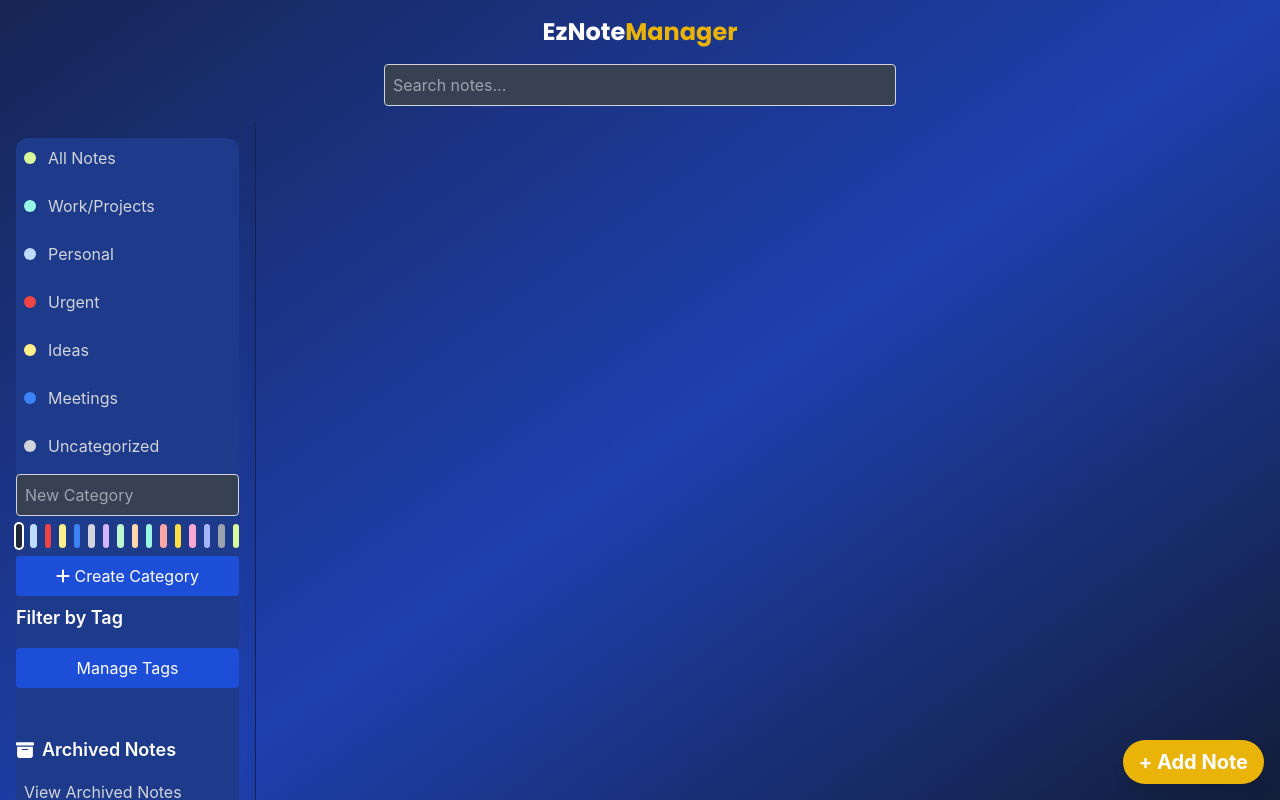
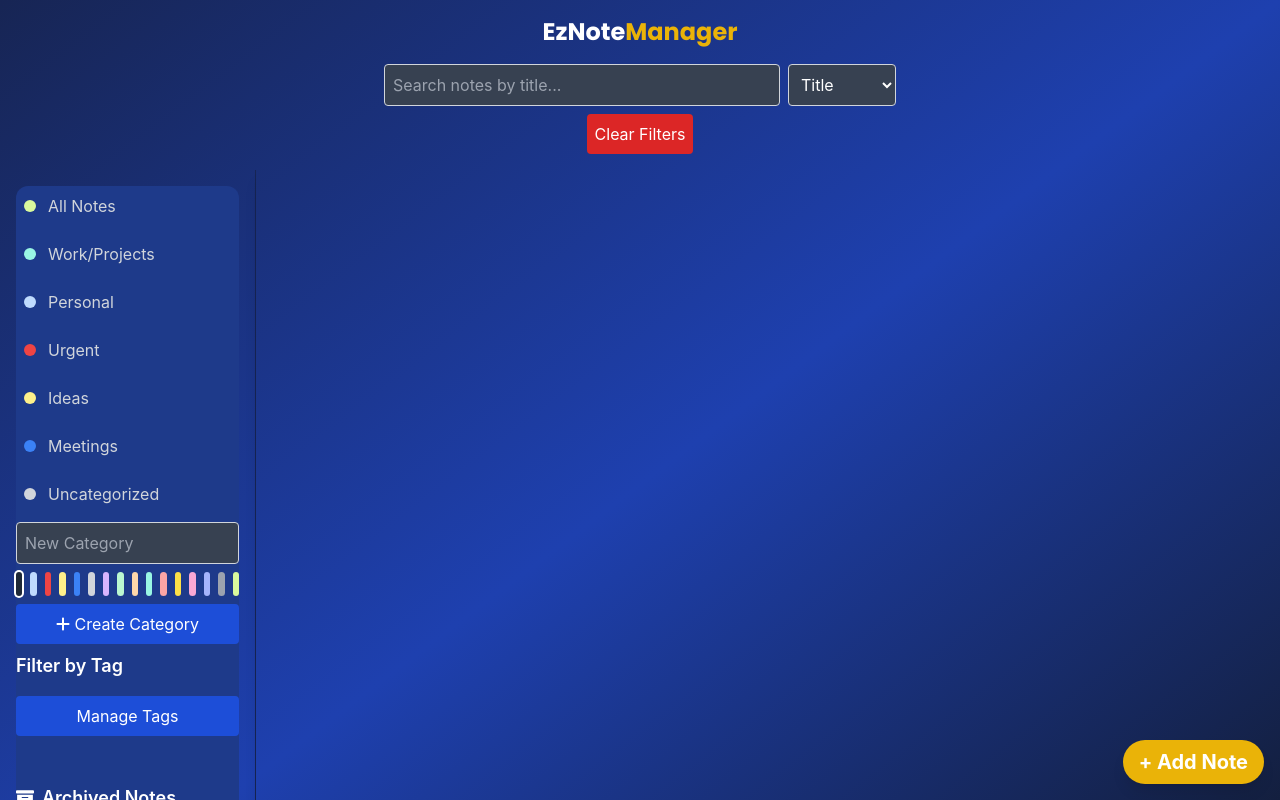
Before and after one commit to patrikkarlsson72/eznotemanager, a React (Create React App) app: page / in a window 1280 px wide. Shown: the top 800 px of the page. Built offline with nearby package versions, Linux system fonts and the light colour scheme.

Commit message:
Added advanced filtering

```diff
--- a/src/App.css
+++ b/src/App.css
@@ -8,3 +8,14 @@
   display: flex;
   /* Remove any background styles */
 }
+
+/* Fade-out and Fade-in animation */
+.fade-out {
+  opacity: 0;
+  transition: opacity 0.5s ease-out;
+}
+
+.fade-in {
+  opacity: 1;
+  transition: opacity 0.5s ease-in;
+}
--- a/src/App.js
+++ b/src/App.js
@@ -7,10 +7,12 @@ import './App.css';
 
 function App() {
   const [searchQuery, setSearchQuery] = useState('');
+  const [searchFilter, setSearchFilter] = useState('title');
   const [selectedCategory, setSelectedCategory] = useState('All Notes');
   const [selectedTag, setSelectedTag] = useState(null);
   const [createNoteTrigger, setCreateNoteTrigger] = useState(false);
   const [showTagManager, setShowTagManager] = useState(false);
+  const [fadeClass, setFadeClass] = useState('fade-in');  // Manage fade animation
 
   // Manage categories at the top level
   const [categories, setCategories] = useState([
@@ -80,39 +82,53 @@ function App() {
     }
   };
 
+  // Function to clear all filters with animation
+  const clearFilters = () => {
+    setFadeClass('fade-out');  // Trigger fade-out
+    setTimeout(() => {
+      setSearchQuery('');
+      setSearchFilter('title');
+      setSelectedCategory('All Notes');
+      setSelectedTag(null);
+      setFadeClass('fade-in');  // Trigger fade-in after clearing filters
+    }, 500);  // Match the duration of the fade-out transition
+  };
+
   return (
-    <div className="min-h-screen bg-gradient-to-br from-blue-950 via-blue-800 to-gray-900 flex-1">
+    <div className={`min-h-screen bg-gradient-to-br from-blue-950 via-blue-800 to-gray-900 flex-1 ${fadeClass}`}>
       <Header
-        onSearchChange={setSearchQuery}  // Pass the search query handler
-        searchQuery={searchQuery}  // Pass the current search query
-        triggerNewNote={triggerNewNote}  // Pass the function to trigger new note creation
+        onSearchChange={setSearchQuery}
+        searchQuery={searchQuery}
+        searchFilter={searchFilter}
+        setSearchFilter={setSearchFilter}
+        onClearFilters={clearFilters}
       />
       <div className="flex">
         <Sidebar
-          categories={categories}  // Pass the categories state to Sidebar
-          setCategories={setCategories}  // Pass the setCategories function to Sidebar
-          onCategorySelect={setSelectedCategory}  // Handle category selection
-          notes={notes}  // Pass notes to Sidebar
-          setNotes={setNotes}  // Pass setNotes function to Sidebar
-          tags={tags}  // Pass the tags state to Sidebar
-          setShowTagManager={setShowTagManager}  // Handle showing the Tag Manager
-          onTagSelect={handleTagSelect}  // Handle tag selection
+          categories={categories}
+          setCategories={setCategories}
+          onCategorySelect={setSelectedCategory}
+          notes={notes}
+          setNotes={setNotes}
+          tags={tags}
+          setShowTagManager={setShowTagManager}
+          onTagSelect={handleTagSelect}
         />
         <ContentArea
           createNoteTrigger={createNoteTrigger}
           setCreateNoteTrigger={setCreateNoteTrigger}
           selectedCategory={selectedCategory}
-          searchQuery={searchQuery}  // Pass the search query to ContentArea
-          categories={categories}  // Pass the categories state to ContentArea
-          notes={notes}  // Pass notes to ContentArea
-          setNotes={setNotes}  // Pass setNotes to ContentArea if needed
-          selectedTag={selectedTag}  // Pass selected tag to ContentArea
+          searchQuery={searchQuery}
+          searchFilter={searchFilter}
+          categories={categories}
+          notes={notes}
+          setNotes={setNotes}
+          selectedTag={selectedTag}
         />
       </div>
-      {/* Floating Action Button */}
       <button
         className="fixed bottom-4 right-4 bg-yellow-500 hover:bg-yellow-600 text-white font-bold py-2 px-4 rounded-full shadow-lg text-xl"
-        onClick={triggerNewNote}  // Trigger the creation of a new note
+        onClick={triggerNewNote}
       >
         + Add Note
       </button>
@@ -121,7 +137,7 @@ function App() {
         <TagManager
           tags={tags}
           setTags={setTags}
-          onClose={() => setShowTagManager(false)}  // Close Tag Manager
+          onClose={() => setShowTagManager(false)}
         />
       )}
     </div>
--- a/src/components/ContentArea.js
+++ b/src/components/ContentArea.js
@@ -4,14 +4,13 @@ import NoteModal from './NoteModal';
 import './ContentArea.css';
 import { DragDropContext, Droppable, Draggable } from 'react-beautiful-dnd';
 
-const ContentArea = ({ createNoteTrigger, setCreateNoteTrigger, selectedCategory, searchQuery, categories, notes, setNotes, selectedTag }) => {
+const ContentArea = ({ createNoteTrigger, setCreateNoteTrigger, selectedCategory, searchQuery = '', searchFilter = 'title', categories, notes, setNotes, selectedTag }) => {
   const [selectedNote, setSelectedNote] = useState(null);
 
-  // Handle the create note trigger
   useEffect(() => {
     if (createNoteTrigger) {
       createNote();
-      setCreateNoteTrigger(false); // Reset the trigger
+      setCreateNoteTrigger(false);
     }
   }, [createNoteTrigger, setCreateNoteTrigger]);
 
@@ -30,44 +29,42 @@ const ContentArea = ({ createNoteTrigger, setCreateNoteTrigger, selectedCategory
   const createNote = () => {
     const newNote = {
       id: `note-${Date.now()}`,
-      title: '', // Set title to an empty string
+      title: '',
       content: '',
-      color: '#ADD8E6', // Default color, can be changed as needed
-      category: 'Uncategorized', // Default category
-      tags: [], // Default to no tags
-      isArchived: false // Default to not archived
+      color: '#ADD8E6',
+      category: 'Uncategorized',
+      tags: [],
+      isArchived: false
     };
-    setSelectedNote(newNote);  // Open modal without adding to state yet
+    setSelectedNote(newNote);
   };
 
   const saveNoteContent = (newTitle, newContent, newCategory, newTags) => {
     const updatedNote = {
       ...selectedNote,
-      title: newTitle || new Date().toLocaleDateString(), // Use the date if no title is provided
+      title: newTitle || new Date().toLocaleDateString(),
       content: newContent,
       category: newCategory,
-      tags: newTags // Save the tags as part of the note
+      tags: newTags
     };
 
     if (notes.some(note => note.id === selectedNote.id)) {
-      // Update existing note
       const updatedNotes = notes.map(note =>
         note.id === selectedNote.id ? updatedNote : note
       );
       setNotes(updatedNotes);
     } else {
-      // Add new note
       setNotes([...notes, updatedNote]);
     }
-    setSelectedNote(null);  // Close the modal after saving
+    setSelectedNote(null);
   };
 
   const cancelNoteCreation = () => {
-    setSelectedNote(null);  // Close modal without adding the note
+    setSelectedNote(null);
   };
 
   const deleteNote = (id) => {
-    setNotes(notes.filter(note => note.id !== id));  // Remove the note with the given id
+    setNotes(notes.filter(note => note.id !== id));
   };
 
   const archiveNote = (id, archiveStatus) => {
@@ -79,16 +76,33 @@ const ContentArea = ({ createNoteTrigger, setCreateNoteTrigger, selectedCategory
 
   const getCategoryColor = (categoryName) => {
     const category = categories.find(cat => cat.name === categoryName);
-    return category ? category.color : 'bg-gray-300'; // Default to gray if no category found
+    return category ? category.color : 'bg-gray-300';
   };
 
-  // Filter notes based on search query, selected category, and selected tag
   const filteredNotes = notes.filter(note => {
     const matchesCategory = selectedCategory === 'All Notes' && !note.isArchived ||
                             selectedCategory === 'Archived' && note.isArchived ||
                             selectedCategory !== 'Archived' && note.category === selectedCategory && !note.isArchived;
-    const matchesSearch = note.title.toLowerCase().includes(searchQuery.toLowerCase()) ||
-                          note.content.toLowerCase().includes(searchQuery.toLowerCase());
+
+    let matchesSearch = false;
+
+    switch (searchFilter) {
+      case 'title':
+        matchesSearch = note.title.toLowerCase().includes(searchQuery.toLowerCase());
+        break;
+      case 'content':
+        matchesSearch = note.content.toLowerCase().includes(searchQuery.toLowerCase());
+        break;
+      case 'tags':
+        matchesSearch = note.tags.some(tag => tag.toLowerCase().includes(searchQuery.toLowerCase()));
+        break;
+      case 'category':
+        matchesSearch = note.category.toLowerCase().includes(searchQuery.toLowerCase());
+        break;
+      default:
+        matchesSearch = false;
+    }
+
     const matchesTag = !selectedTag || (note.tags && note.tags.includes(selectedTag));
     return matchesCategory && matchesSearch && matchesTag;
   });
--- a/src/components/Header.js
+++ b/src/components/Header.js
@@ -1,25 +1,40 @@
 import React from 'react';
 
-const Header = ({ onSearchChange, searchQuery }) => {
+const Header = ({ onSearchChange, searchQuery = '', searchFilter = 'title', setSearchFilter, onClearFilters }) => {
   return (
     <header className="bg-transparent text-white p-4">
-      {/* Centered App Name and Search Bar */}
       <div className="flex flex-col items-center">
-        {/* App Name */}
         <h1 className="font-sans text-2xl font-bold">
           EzNote<span className="text-yellow-500">Manager</span>
         </h1>
 
-        {/* Centered Search Bar */}
-        <div className="w-full max-w-lg mt-4">
+        <div className="flex w-full max-w-lg mt-4">
           <input
             type="text"
-            placeholder="Search notes..."
+            placeholder={`Search notes by ${searchFilter.toLowerCase()}...`}
             value={searchQuery}
             onChange={(e) => onSearchChange(e.target.value)}
             className="p-2 border border-gray-300 rounded bg-gray-700 text-white w-full"
           />
+          <select
+            value={searchFilter}
+            onChange={(e) => setSearchFilter(e.target.value)}
+            className="ml-2 p-2 border border-gray-300 rounded bg-gray-700 text-white"
+          >
+            <option value="title">Title</option>
+            <option value="content">Content</option>
+            <option value="tags">Tags</option>
+            <option value="category">Category</option>
+          </select>
         </div>
+
+        {/* Clear Filter Button */}
+        <button
+          onClick={onClearFilters}
+          className="mt-2 p-2 rounded bg-red-600 text-white hover:bg-red-500"
+        >
+          Clear Filters
+        </button>
       </div>
     </header>
   );
```
